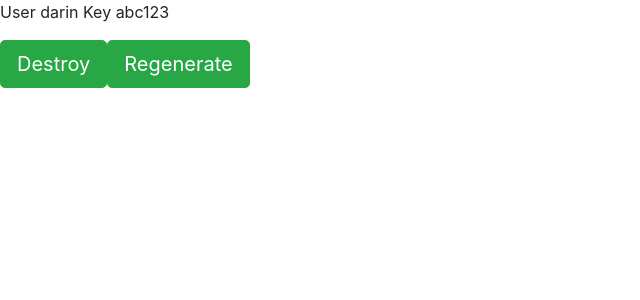
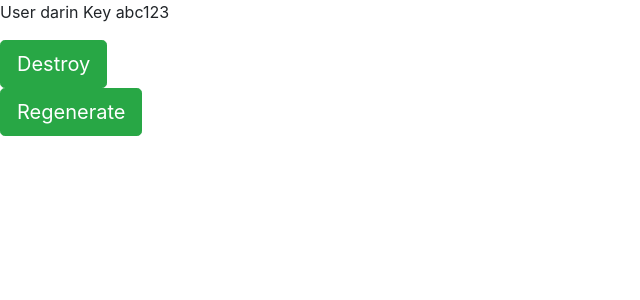
Before and after one commit to Duke-Translational-Bioinformatics/dds-api-keys, a React app: page / in a window 1280 px wide. Shown: the top 300 px of the page, without its empty margins (0-640 px from the left). Built offline with nearby package versions, Linux system fonts and the light colour scheme.

Commit message:
if key exists, render ManageKey with callback to UserKey functions else render generate button

```diff
--- /dev/null
+++ b/src/js/components/presentational/ManageKey.js
@@ -0,0 +1,18 @@
+import React, { Component } from "react";
+
+class ManageKey extends Component {
+  render() {
+    return (
+      <div>
+        <button onClick={this.props.destroy} type="submit" className="btn btn-success btn-lg">
+          Destroy
+        </button>
+        <br />
+        <button onClick={this.props.regenerate} type="submit" className="btn btn-success btn-lg">
+          Regenerate
+        </button>
+      </div>
+    )
+  }
+}
+export default ManageKey;
--- a/src/js/components/presentational/UserKey.js
+++ b/src/js/components/presentational/UserKey.js
@@ -1,5 +1,5 @@
 import React, { Component } from "react";
-
+import ManageKey from "./ManageKey"
 class UserKey extends Component {
   constructor(props) {
     super(props);
@@ -38,15 +38,17 @@ class UserKey extends Component {
   }
 
   render() {
+    let keyDisplay;
+    if(this.state.apiKey == null) {
+      keyDisplay = <button onClick={this.setUserApiKey} type="submit" className="btn btn-success btn-lg">Generate Key</button>
+    }
+    else {
+      keyDisplay = <ManageKey destroy={this.confirmApiKeyDeletion} regenerate={this.confirmApiKeyRegeneration} />
+    }
     return (
       <div>
         <p>User { this.state.currentUser } Key { this.state.apiKey }</p>
-        <button onClick={this.confirmApiKeyDeletion} type="submit" className="btn btn-success btn-lg">
-          Destroy
-        </button>
-        <button onClick={this.confirmApiKeyRegeneration} type="submit" className="btn btn-success btn-lg">
-          Regenerate
-        </button>
+        {keyDisplay}
       </div>
     )
   }
```
